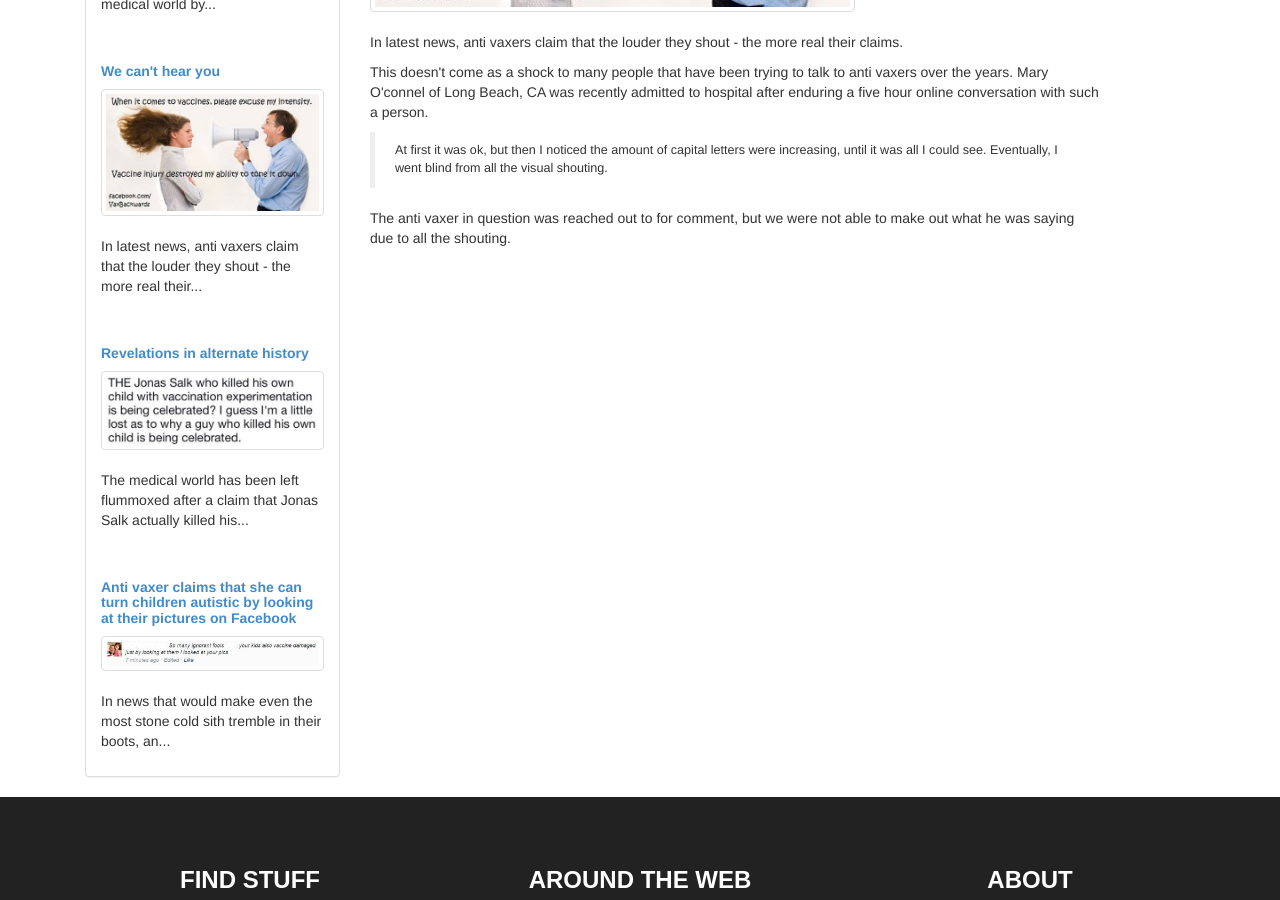
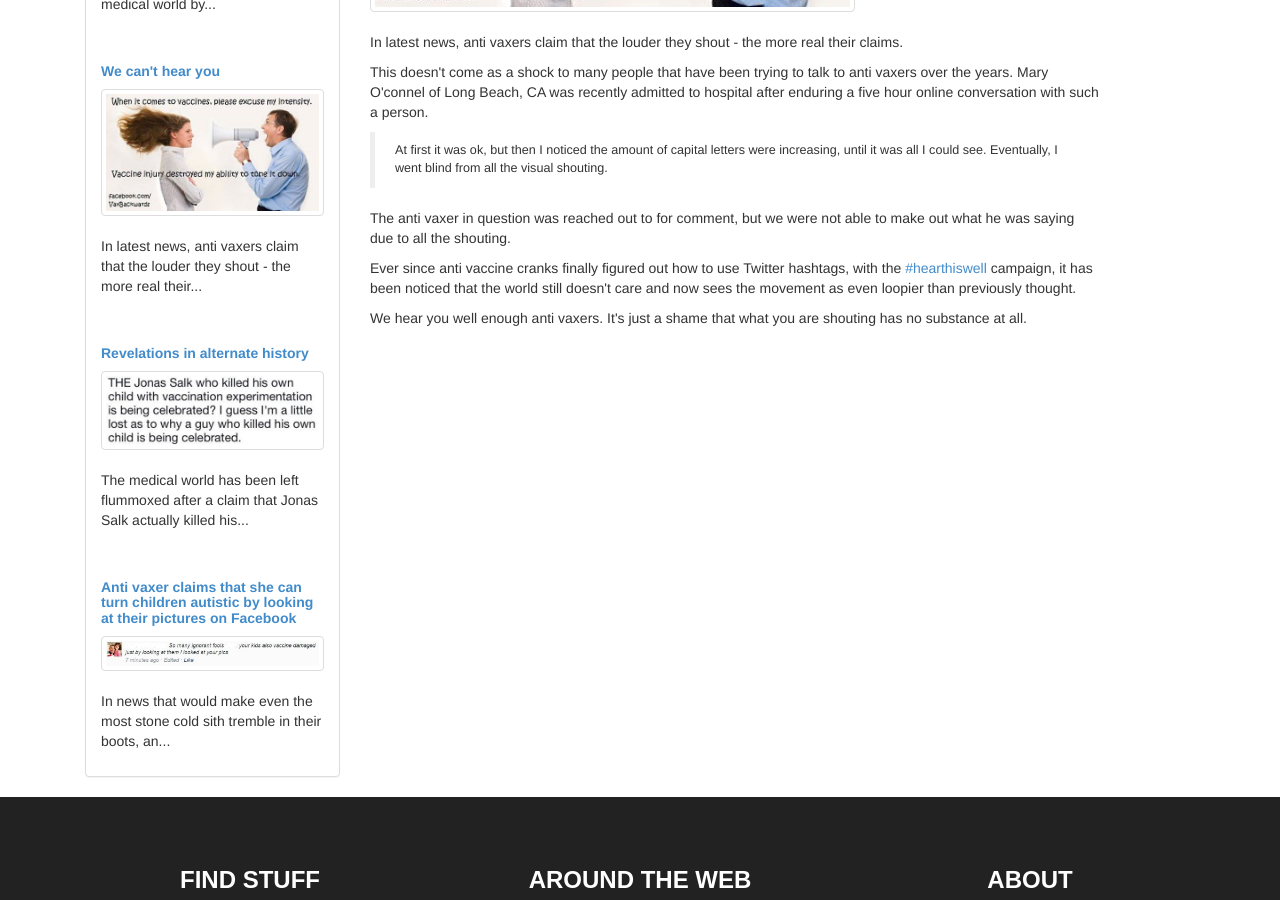
Before and after one commit to avwos/avwos-site, a Jekyll site: the page built from _posts/2014-11-02-we-can't-hear-you.html, in a window 1280 px wide and 900 px high, scrolled down 615 px. Built offline with Jekyll 4.4.1, drawn with Linux system fonts in a browser that asks for light colours; some web fonts are replaced; comment, search, counter and statistics services are not loaded.

```diff
--- a/_posts/2014-11-01-anti-vaxer-super-power.html
+++ b/_posts/2014-11-01-anti-vaxer-super-power.html
@@ -7,4 +7,4 @@
 ---
 <img class="img-responsive thumbnail" src="{{ site.baseurl }}/img/screenshots/derp4.jpg">
 <p>In news that would make even the most stone cold sith tremble in their boots, an anti vaxer has claimed that she can turn ones children autistic simply by looking at their photos on social networking site - Facebook.
-  The scientific world is scrambling to find a solid answer to this mystery, as no answer has yet been found to the autism mystery...</p>
+  The scientific world is scrambling to find a solid answer to this mystery, as the sooner they do, the sooner anti vaxers will have something more to ignore.</p>
--- a/_posts/2014-11-02-we-can't-hear-you.html
+++ b/_posts/2014-11-02-we-can't-hear-you.html
@@ -10,3 +10,5 @@
     <p>This doesn't come as a shock to many people that have been trying to talk to anti vaxers over the years. Mary O'connel of Long Beach, CA was recently admitted to hospital after enduring a five hour online conversation with such a person.</p>
     <blockquote>At first it was ok, but then I noticed the amount of capital letters were increasing, until it was all I could see. Eventually, I went blind from all the visual shouting.</blockquote>
     <p>The anti vaxer in question was reached out to for comment, but we were not able to make out what he was saying due to all the shouting.</p>
+    <p>Ever since anti vaccine cranks finally figured out how to use Twitter hashtags, with the <a href="https://twitter.com/search?q=%23hearthiswell&src=tyah">#hearthiswell</a> campaign, it has been noticed that the world still doesn't care and now sees the movement as even loopier than previously thought.</p>
+    <p>We hear you well enough anti vaxers. It's just a shame that what you are shouting has no substance at all.</p>
```
